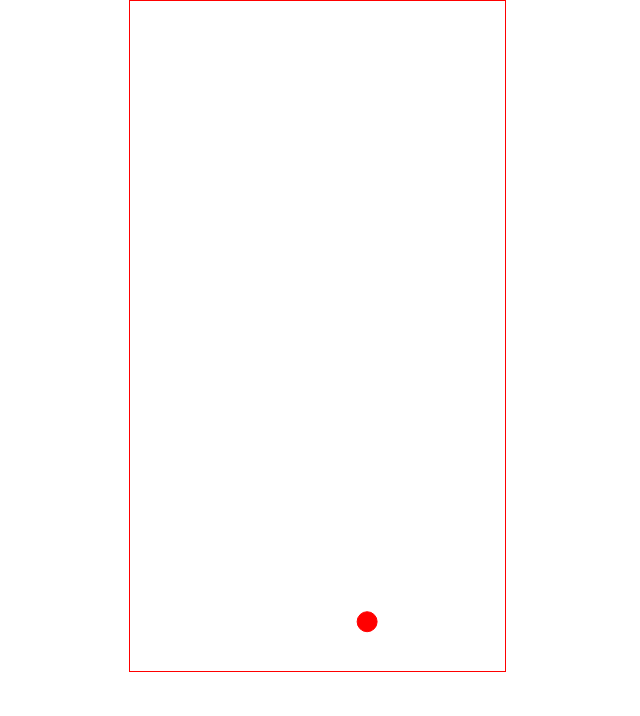
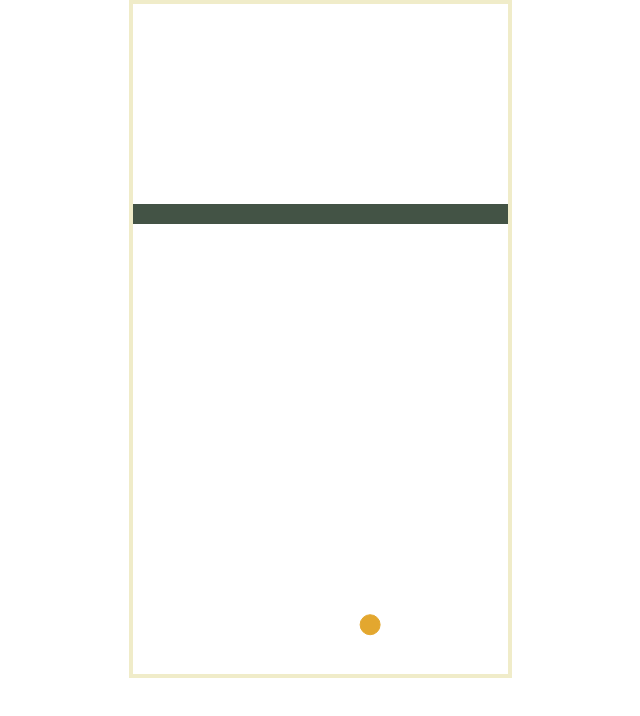
Before and after one commit to flordutari/bouncing-mondrian, a plain HTML site: page index.html in a window 1280 px wide. Both pictures are taken after a click on the button "Start". Shown: the whole page, without its empty margins (147-787 px from the left). Drawn offline with Linux system fonts and the light colour scheme.

Commit message:
expwall en proceso

```diff
--- a/css/style.css
+++ b/css/style.css
@@ -98,5 +98,5 @@ p {
 }
 
 canvas {
- border : 1px solid red;
+ border : 4px solid #F0ECC9;
 }
--- a/js/ball.js
+++ b/js/ball.js
@@ -20,10 +20,10 @@ class Ball {
     draw(){
         this.ctx.clearRect(0, 0, innerWidth, innerHeight);
 
-        this.ctx.fillStyle = 'red';
+        this.ctx.fillStyle = '#E3A72F';
         this.ctx.beginPath();
         this.ctx.arc(this.x, this.y, 10, 0, 2*Math.PI, false);
-        this.ctx.strokeStyle = 'red';
+        this.ctx.strokeStyle = '#E3A72F';
         this.ctx.fill();
         this.ctx.stroke();
 
--- a/js/exp-wall.js
+++ b/js/exp-wall.js
@@ -1 +1,54 @@
 'use-strict'
+
+class ExpansionWall{
+    constructor(canvas, lives){
+        this.size = 20;
+        this.canvas = canvas;
+        this.ctx = this.canvas.getContext('2d');
+        this.x = 200;
+        this.y = 200;
+        this.speed = 2;
+        this.dx1 = 1;
+        this.dx2 = -1;
+        this.dy1 = 1;
+        this.dy2 = -1;
+        this.lives = lives;
+    };
+
+    update(){
+        this.x = this.x + this.dx1 * this.speed;
+    };
+
+    draw(){
+        let x = this.x;
+        let y = this.y;
+        for(let i = 0; i < this.canvas.width; i++){
+            this.ctx.beginPath();
+            this.ctx.fillStyle = "#435345";
+            this.ctx.fillRect(x, y, (this.size)--, 20);
+        };
+    };
+
+    setDirection(direction){
+        this.direction = direction;
+    };
+
+    checkScreen(){
+        if(this.y - this.size/2 <= 0){
+            this.direction = 1;
+        } else if (this.y + this.size/2 >= this.canvas.height){
+            this.direction = -1;
+        };
+    };
+
+    loseLive(){
+        this.lives--;
+    };
+
+    /*obtenerCoords(event){
+
+          this.x = event.x;
+          this.y = event.y;
+    }*/
+
+}
--- a/js/game.js
+++ b/js/game.js
@@ -5,7 +5,7 @@ class Game{
         this.canvas = canvas;
         this.ctx = this.canvas.getContext('2d');
         this.ball;
-        this.expWall;
+        this.expansionWall;
         this.wall;
         this.checkSpace;
         this.isGameOver = false;
@@ -13,6 +13,8 @@ class Game{
 
     startLoop() {
         this.ball = new Ball(this.canvas);
+        this.expansionWall = new ExpansionWall(this.canvas, 3);
+        this.canvas.addEventListener("click", this.expansionWall.obtenerCoords, false);
         const loop = () => {
 
             this.checkAllCollisions();
@@ -30,6 +32,7 @@ class Game{
 
     updateCanvas(){
         this.ball.update();
+        this.expansionWall.update();
     };
 
     clearCanvas(){
@@ -38,10 +41,13 @@ class Game{
 
     drawCanvas(){
         this.ball.draw();
+        this.expansionWall.draw();
+        //if (this.expansionWall.obtenerCoords(event)){};
     };
 
     checkAllCollisions(){
         this.ball.checkCollisionScreen();
+        this.expansionWall.checkScreen();
     };
 
     gameOverCallback(callback){
```
